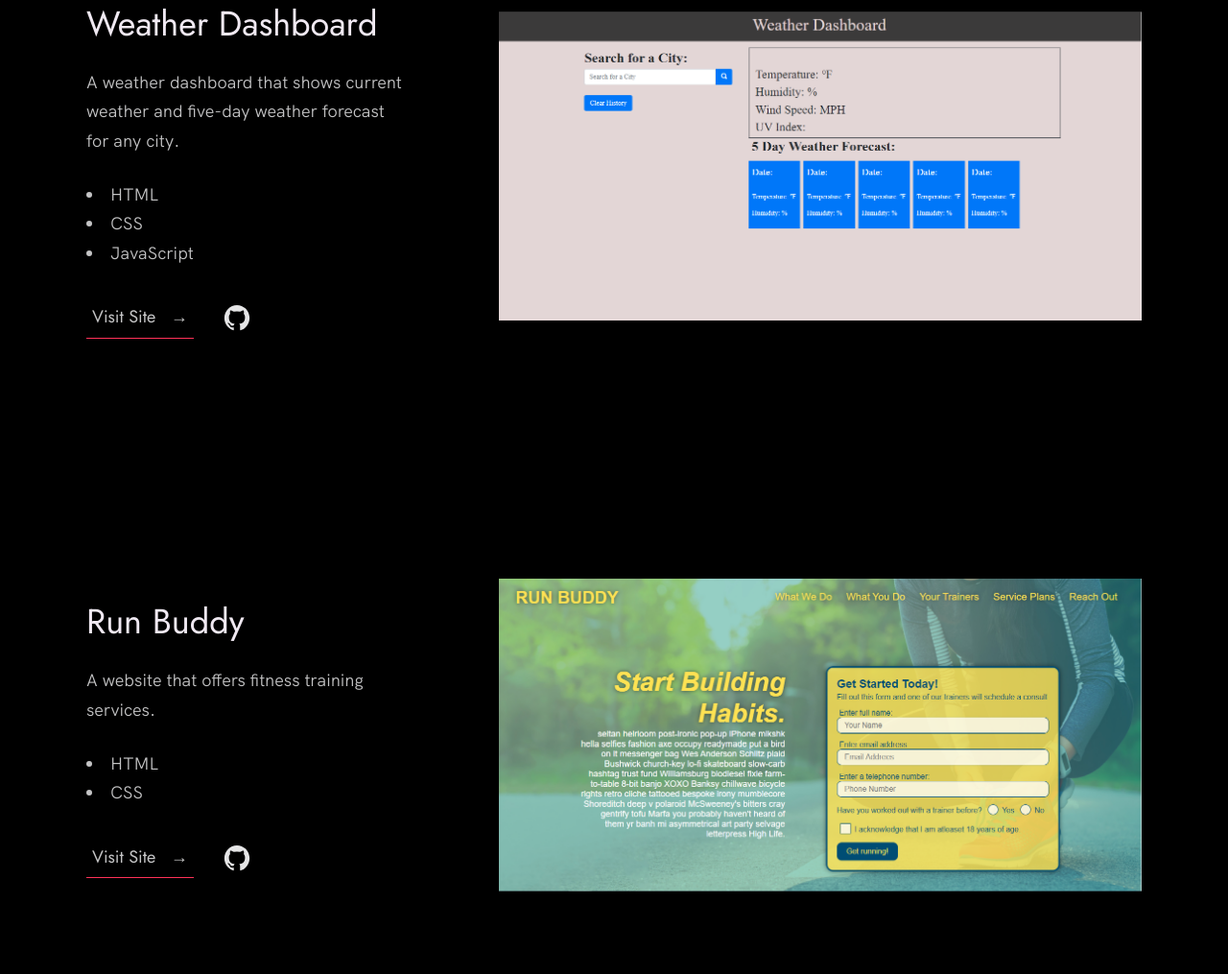
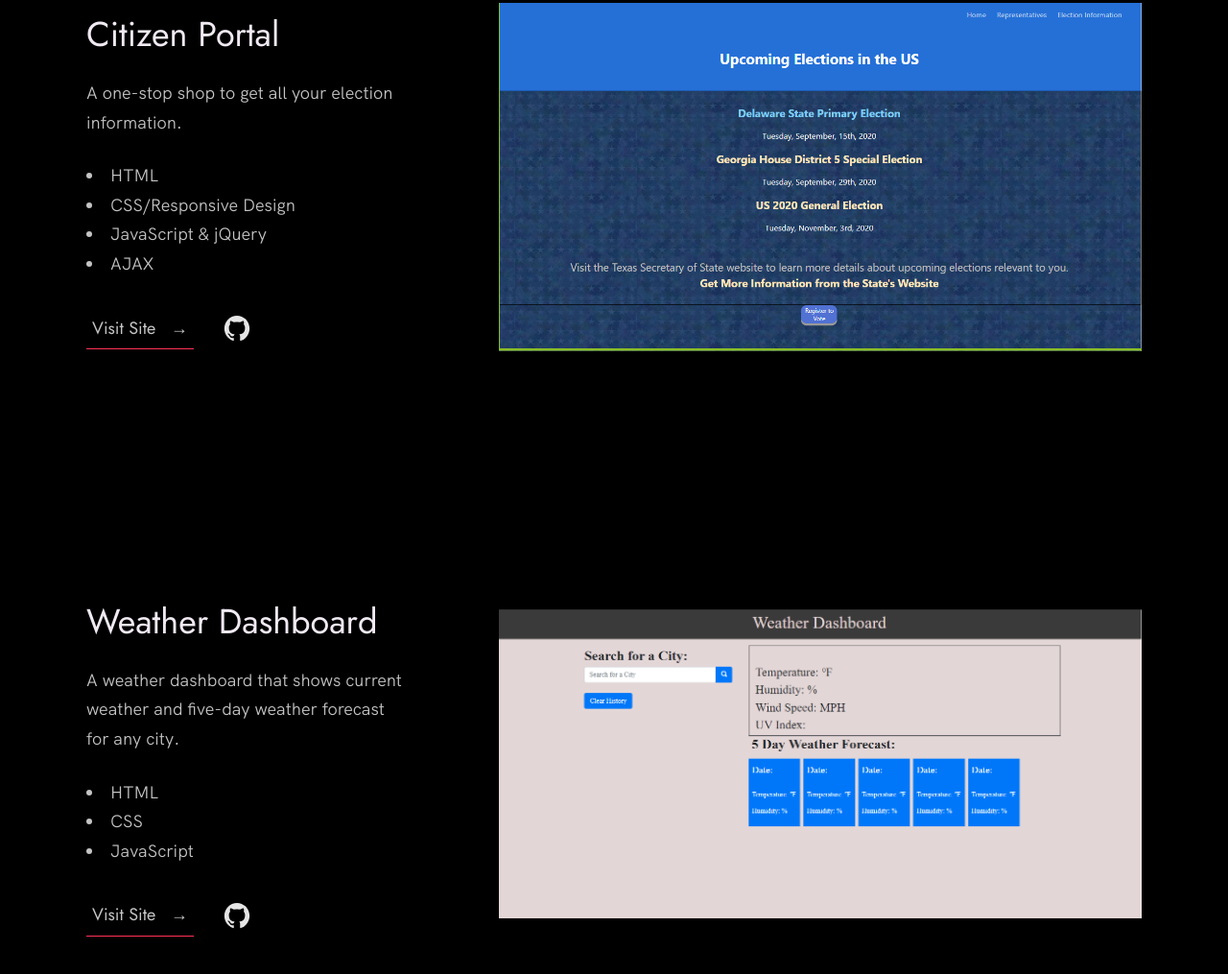
Before and after one commit to CamWills89/CameronWillsPortfolio, a plain HTML site: page index.html in a window 1280 px wide. Shown: the part 2226-3241 px from the top of the page at 96% size. Drawn offline with Linux system fonts and the light colour scheme.

Commit message:
Added citizen portal app to work section

```diff
--- a/index.html
+++ b/index.html
@@ -87,6 +87,33 @@
 
           <div class="work__box">
             <div class="work__text">
+              <h3>Citizen Portal</h3>
+              <p>
+                A one-stop shop to get all your election information.
+              </p>
+              <ul class="work__list">
+                <li>HTML</li>
+                <li>CSS/Responsive Design</li>
+                <li>JavaScript & jQuery</li>
+                <li>AJAX</li>
+              </ul>
+
+              <div class="work__links">
+                <a href="https://teamgreeenlantern.github.io/citizen-portal/" class="link__text" target="_blank">
+                  Visit Site <span>&rarr;</span>
+                </a>
+                <a href="https://github.com/TeamGreeenLantern/citizen-portal" target="_blank">
+                  <img src="./images/github.svg" class="work__code" title="View Source Code" alt="GitHub">
+                </a>
+              </div>
+            </div>
+            <div class="work__image-box">
+              <img src="./images/Election info page.PNG" class="work__image" alt="Election info app image" />
+            </div>
+          </div>
+
+          <div class="work__box">
+            <div class="work__text">
               <h3>Weather Dashboard</h3>
               <p>
                 A weather dashboard that shows current weather and five-day weather forecast for any city.
@@ -108,31 +135,6 @@
             </div>
             <div class="work__image-box">
               <img src="./images/Weather-dashboard.PNG" class="work__image" alt="Weather-Dashboard" />
-            </div>
-          </div>
-
-          <div class="work__box">
-            <div class="work__text">
-              <h3>Run Buddy</h3>
-              <p>
-                A website that offers fitness training services.
-              </p>
-              <ul class="work__list">
-                <li>HTML</li>
-                <li>CSS</li>
-              </ul>
-
-              <div class="work__links">
-                <a href="https://camwills89.github.io/run-buddy/" class="link__text" target="_blank">
-                  Visit Site <span>&rarr;</span>
-                </a>
-                <a href="https://github.com/CamWills89/run-buddy" target="_blank">
-                  <img src="./images/github.svg" class="work__code" title="View Source Code" alt="GitHub">
-                </a>
-              </div>
-            </div>
-            <div class="work__image-box">
-              <img src="./images/run-buddy.PNG" class="work__image" alt="Project 1" />
             </div>
           </div>
 
```
Also changed, not shown: images/Election info page.PNG (added), 1 other file.
